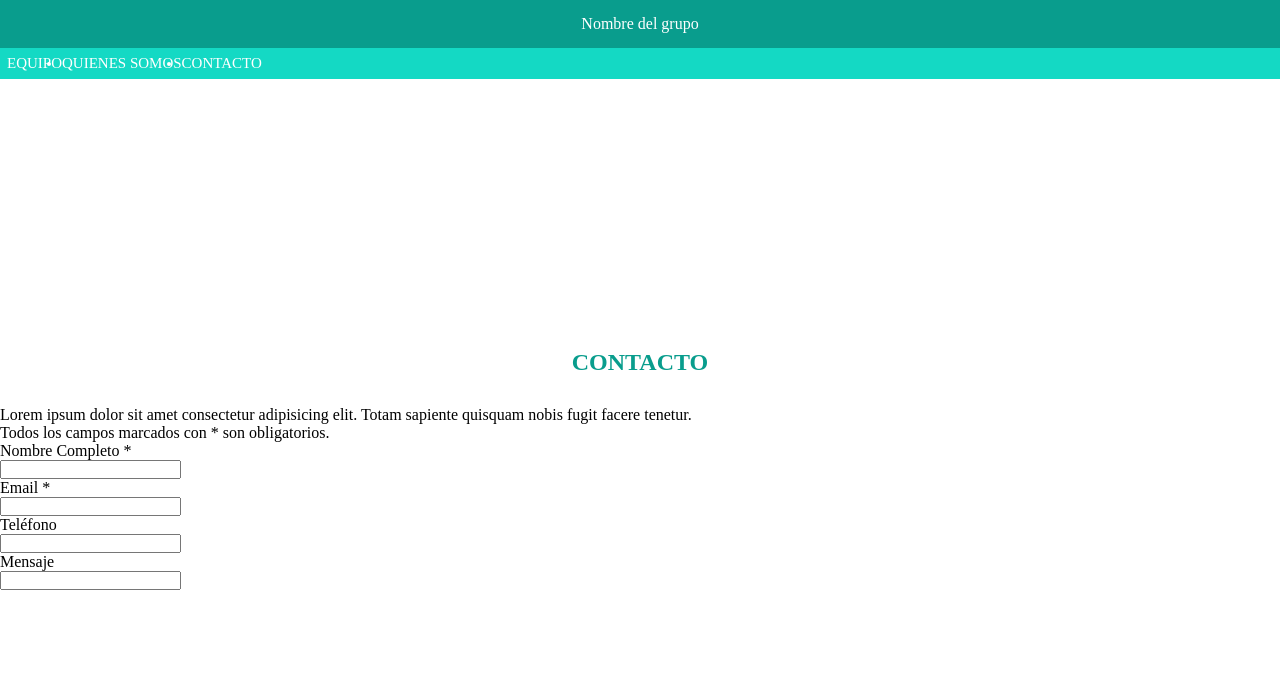
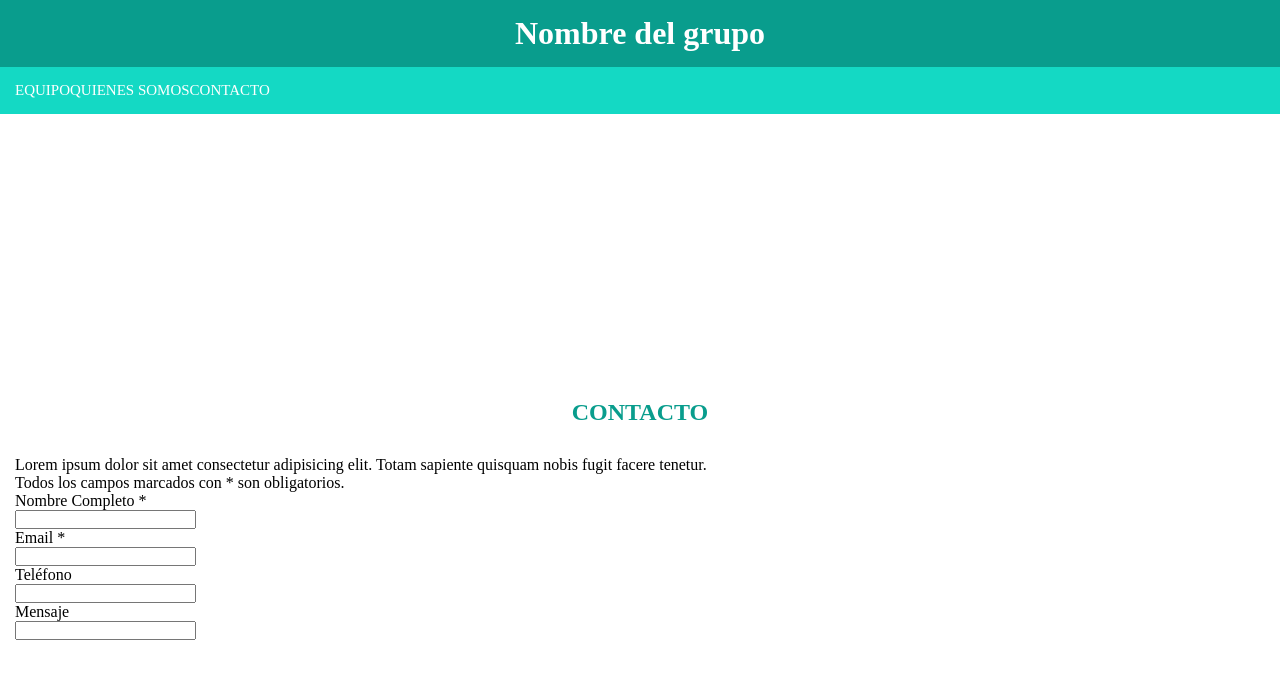
Before and after one commit to LorenaSTN/project-promo-y-module-1-team-1, a plain HTML site: page contact.html in a window 1280 px wide. Drawn offline with Linux system fonts and the light colour scheme.

Commit message:
clean up html

```diff
--- a/contact.html
+++ b/contact.html
@@ -8,26 +8,34 @@
     <link rel="stylesheet" href="./styles/style.css">
 </head>
 <body>
+
     <header class="header">
-        <div class="header-title">Nombre del grupo</div>
-        <nav class="nav">
+        <div class="container">
+            <h1>Nombre del grupo</h1>
+        </div>
+
+            <nav>
                 <ul class="lista">
                     <li class="li1">EQUIPO</li>
                     <li class="li2">QUIENES SOMOS</li>
                     <li class="li3">CONTACTO</li>
                 </ul>
             </nav>
+
     </header>
+
     <main>
-        <section class="foto"></section>
+        <section class="foto">
+
+        </section>
+
 
         <section class="contacto">
+            <div class="container">
+                <h2 class="title">CONTACTO</h2>
 
-            <h2 class="title">CONTACTO</h2>
-            <div>
                     <p>Lorem ipsum dolor sit amet consectetur adipisicing elit. Totam sapiente quisquam nobis fugit facere tenetur.</p>
                     <p> Todos los campos marcados con * son obligatorios.</p>
-            </div>
 
                  <form action="" >
                     <label for="Nombre">
@@ -47,6 +55,7 @@
                         <input type="text" id="mensaje">
                     </label>
                 </form>
+            </div>
         </section>
 
     </main>
--- a/styles/style.css
+++ b/styles/style.css
@@ -1,20 +1,26 @@
-.header-title {
+.header {
     background-color: #099d8d;
-padding: 15px;
     text-align: center;
     color: white;
 }
 
-.nav {
+.container {
+    padding: 15px;
+}
+
+nav {
     background-color: #14d9c4;
     color: white;
     font-size: 15px;
     position: sticky;
+    padding: 15px;
 }
 
 .lista {
     display: flex;
-    padding: 7px;
+    text-decoration-style: none;
+    list-style-type: none;
+
 }
 
 .foto {
```
Lines whose indentation alone changed are shown as unchanged.
